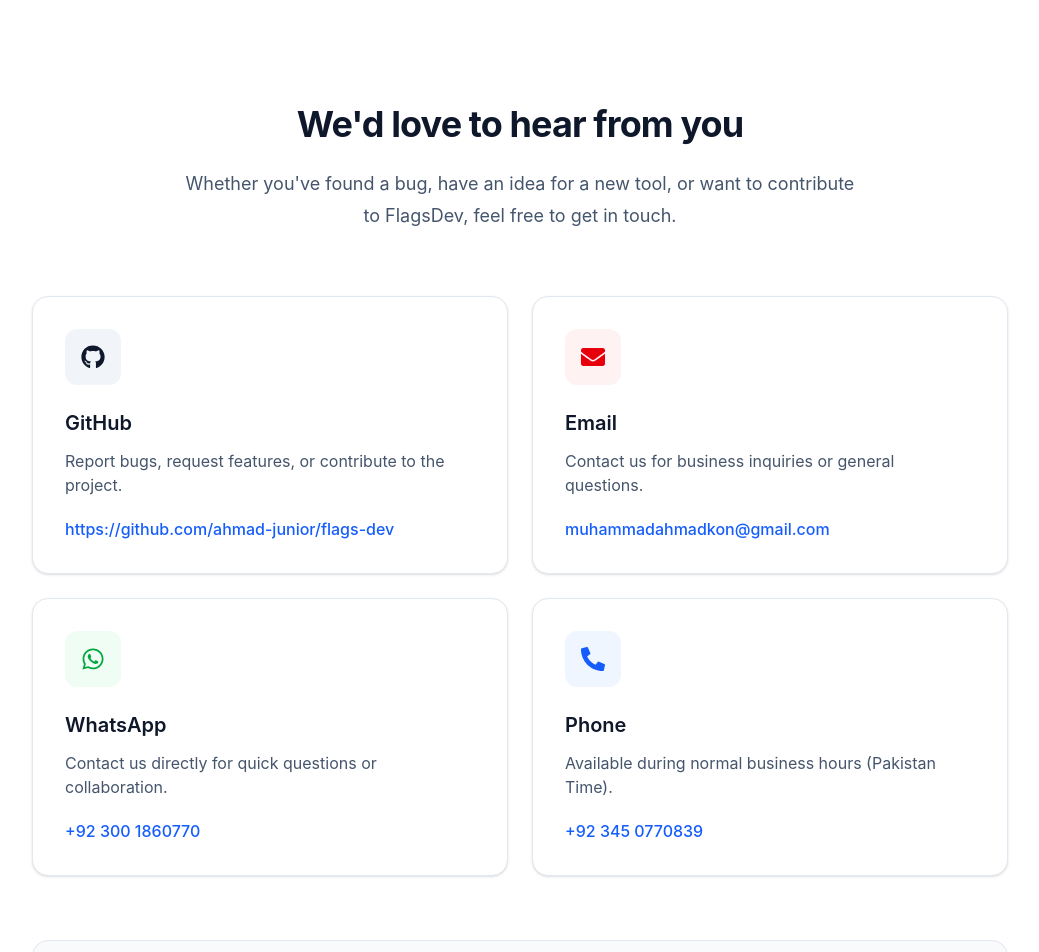
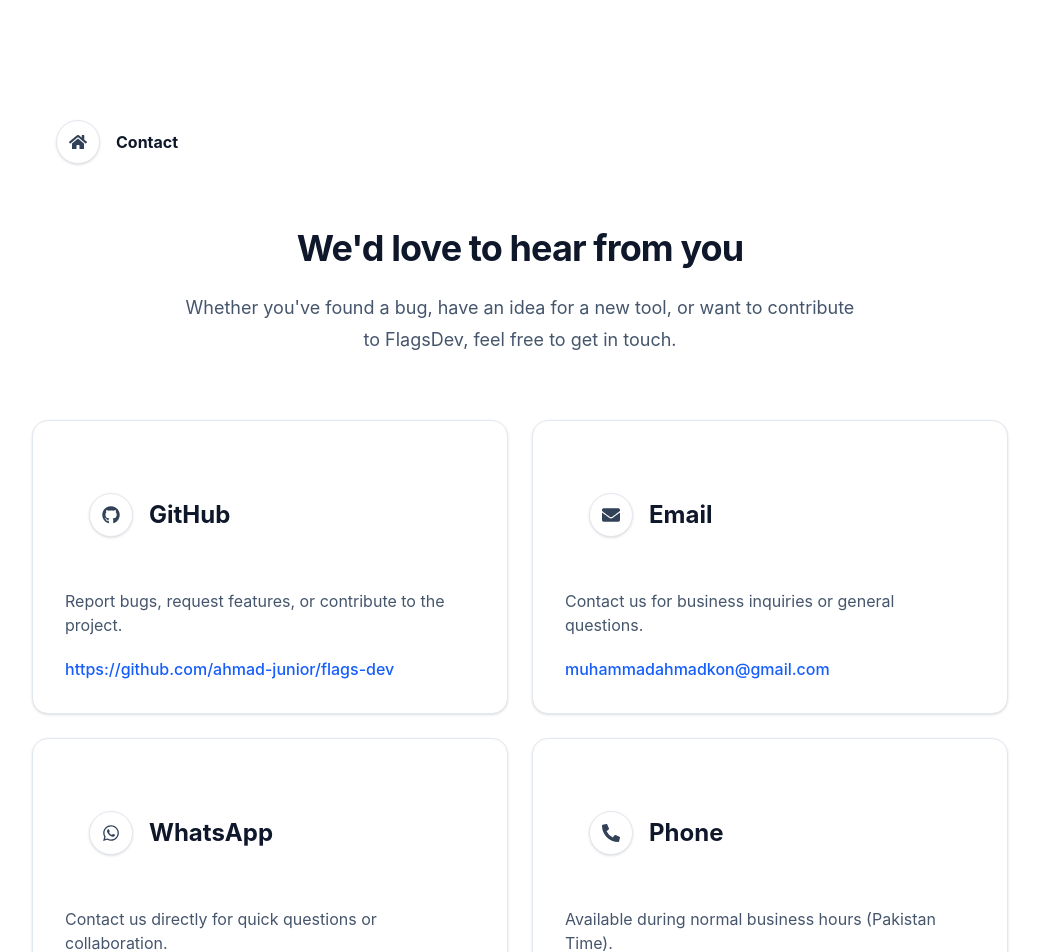
Before and after one commit to ahmad-junior/flags-dev, a Next.js app: page /legal/contact in a window 1280 px wide. Shown: the top 952 px of the page, without its empty margins (120-1159 px from the left). Built offline with nearby package versions, Linux system fonts and the light colour scheme.

Commit message:
[FEAT](header): Init top header & Intigrate (#3)

```diff
--- /dev/null
+++ b/src/components/layout/CustomTopHeader.tsx
@@ -0,0 +1,39 @@
+import Link from "next/link";
+import { FaHome } from "react-icons/fa";
+import { IconType } from "react-icons";
+
+interface HeaderProps {
+  title: string;
+  homeHref?: string;
+  hoverText?: string;
+  icon?: IconType;
+  textSize?: number;
+}
+
+export default function CustomTopHeader({
+  title,
+  homeHref = "/",
+  hoverText = "Go to home",
+  icon: Icon = FaHome,
+  textSize = 3,
+}: HeaderProps) {
+  return (
+    <section>
+      <div className="mx-auto flex max-w-7xl items-center gap-4 px-6 py-10">
+        <Link href={homeHref} className="group relative">
+          <div className="flex h-11 w-11 items-center justify-center rounded-full border border-slate-200 bg-white text-slate-700 shadow-sm transition-all duration-200 hover:border-blue-500 hover:bg-blue-500 hover:text-white">
+            <Icon size={18} />
+          </div>
+
+          <span className="pointer-events-none absolute left-1/2 top-full mt-3 -translate-x-1/2 rounded-md bg-slate-900 px-3 py-1.5 text-xs whitespace-nowrap text-white opacity-0 transition-all duration-200 group-hover:translate-y-1 group-hover:opacity-100">
+            {hoverText}
+          </span>
+        </Link>
+
+        <h1 className={`text-${textSize}xl font-bold text-slate-900`}>
+          {title}
+        </h1>
+      </div>
+    </section>
+  );
+}
--- a/src/pages/legal/contact.tsx
+++ b/src/pages/legal/contact.tsx
@@ -1,5 +1,6 @@
 import SEO from "@/components/SEO";
 import { STATIC_PATHS } from "@/routes";
+import CustomTopHeader from "@/components/layout/CustomTopHeader";
 
 import { FaGithub, FaEnvelope, FaWhatsapp, FaPhoneAlt } from "react-icons/fa";
 
@@ -12,6 +13,7 @@
       />
 
       <main className="mx-auto max-w-5xl px-6 py-20">
+        <CustomTopHeader title="Contact" />
         <div className="mx-auto max-w-2xl text-center">
           <h1 className="mt-6 text-4xl font-bold tracking-tight text-slate-900">
             We&apos;d love to hear from you
@@ -25,13 +27,12 @@
 
         <div className="mt-16 grid gap-6 md:grid-cols-2">
           <div className="rounded-2xl border border-slate-200 bg-white p-8 shadow-sm transition hover:-translate-y-1 hover:shadow-lg">
-            <div className="flex h-14 w-14 items-center justify-center rounded-xl bg-slate-100">
-              <FaGithub className="text-2xl text-slate-900" />
-            </div>
-
-            <h2 className="mt-6 text-xl font-semibold text-slate-900">
-              GitHub
-            </h2>
+            <CustomTopHeader
+              title="GitHub"
+              icon={FaGithub}
+              hoverText="Github"
+              textSize={2}
+            />
 
             <p className="mt-3 text-slate-600">
               Report bugs, request features, or contribute to the project.
@@ -48,11 +49,12 @@
           </div>
 
           <div className="rounded-2xl border border-slate-200 bg-white p-8 shadow-sm transition hover:-translate-y-1 hover:shadow-lg">
-            <div className="flex h-14 w-14 items-center justify-center rounded-xl bg-red-50">
-              <FaEnvelope className="text-2xl text-red-600" />
-            </div>
-
-            <h2 className="mt-6 text-xl font-semibold text-slate-900">Email</h2>
+            <CustomTopHeader
+              title="Email"
+              icon={FaEnvelope}
+              hoverText="Email"
+              textSize={2}
+            />
 
             <p className="mt-3 text-slate-600">
               Contact us for business inquiries or general questions.
@@ -67,13 +69,12 @@
           </div>
 
           <div className="rounded-2xl border border-slate-200 bg-white p-8 shadow-sm transition hover:-translate-y-1 hover:shadow-lg">
-            <div className="flex h-14 w-14 items-center justify-center rounded-xl bg-green-50">
-              <FaWhatsapp className="text-2xl text-green-600" />
-            </div>
-
-            <h2 className="mt-6 text-xl font-semibold text-slate-900">
-              WhatsApp
-            </h2>
+            <CustomTopHeader
+              title="WhatsApp"
+              icon={FaWhatsapp}
+              hoverText="WhatsApp"
+              textSize={2}
+            />
 
             <p className="mt-3 text-slate-600">
               Contact us directly for quick questions or collaboration.
@@ -90,11 +91,12 @@
           </div>
 
           <div className="rounded-2xl border border-slate-200 bg-white p-8 shadow-sm transition hover:-translate-y-1 hover:shadow-lg">
-            <div className="flex h-14 w-14 items-center justify-center rounded-xl bg-blue-50">
-              <FaPhoneAlt className="text-2xl text-blue-600" />
-            </div>
-
-            <h2 className="mt-6 text-xl font-semibold text-slate-900">Phone</h2>
+            <CustomTopHeader
+              title="Phone"
+              icon={FaPhoneAlt}
+              hoverText="Phone"
+              textSize={2}
+            />
 
             <p className="mt-3 text-slate-600">
               Available during normal business hours (Pakistan Time).
--- a/src/pages/legal/license.tsx
+++ b/src/pages/legal/license.tsx
@@ -1,4 +1,5 @@
 import SEO from "@/components/SEO";
+import CustomTopHeader from "@/components/layout/CustomTopHeader";
 
 const LAST_UPDATED_LICENCE = "12 - July - 2026";
 
@@ -11,11 +12,8 @@
       />
 
       <main className="mx-auto max-w-4xl px-6 py-20">
+        <CustomTopHeader title="License" />
         <div>
-          <h1 className="mt-6 text-4xl font-bold tracking-tight text-slate-900">
-            License
-          </h1>
-
           <p className="mt-4 text-slate-600">
             Last updated: {LAST_UPDATED_LICENCE}
           </p>
--- a/src/pages/legal/privacy.tsx
+++ b/src/pages/legal/privacy.tsx
@@ -1,4 +1,5 @@
 import SEO from "@/components/SEO";
+import CustomTopHeader from "@/components/layout/CustomTopHeader";
 
 const LAST_UPDATE_PRIVACY = "12 - July - 2026";
 
@@ -11,9 +12,7 @@
       />
 
       <main className="mx-auto max-w-4xl px-6 py-20">
-        <h1 className="text-4xl font-bold tracking-tight text-slate-900">
-          Privacy Policy
-        </h1>
+        <CustomTopHeader title="Privacy Policy" />
 
         <p className="mt-4 text-slate-600">
           Last updated: {LAST_UPDATE_PRIVACY}
--- a/src/pages/legal/terms.tsx
+++ b/src/pages/legal/terms.tsx
@@ -1,5 +1,6 @@
 import SEO from "@/components/SEO";
 import { STATIC_PATHS } from "@/routes";
+import CustomTopHeader from "@/components/layout/CustomTopHeader";
 import Link from "next/link";
 
 const LAST_UPDATE_TERMS = "12 - July - 2026";
@@ -13,9 +14,7 @@
       />
 
       <main className="mx-auto max-w-4xl px-6 py-20">
-        <h1 className="text-4xl font-bold tracking-tight text-slate-900">
-          Terms of Service
-        </h1>
+        <CustomTopHeader title="Terms of Service" />
 
         <p className="mt-4 text-slate-600">Last updated: {LAST_UPDATE_TERMS}</p>
 
```
